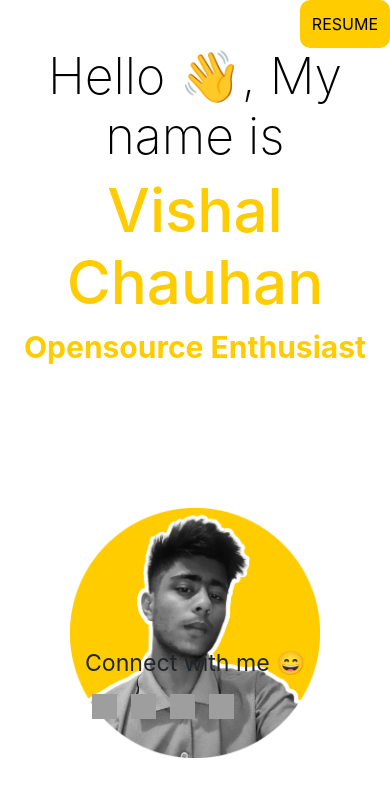
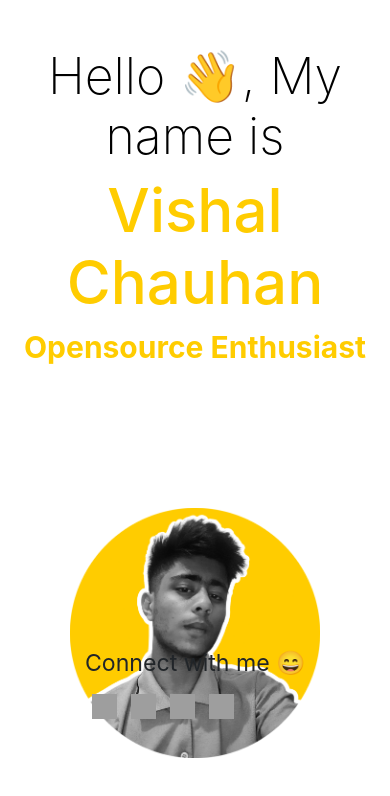
Before and after one commit to vish-han/my-portfolio-mark1, a React (Create React App) app: page / in a window 390 px wide. Shown: the top 796 px of the page. Built offline with nearby package versions, Linux system fonts and the light colour scheme; grey boxes are pictures that could not be loaded.

Commit message:
btn changes

```diff
--- a/src/Components/intro.css
+++ b/src/Components/intro.css
@@ -119,7 +119,7 @@
     flex-direction: column;
   }
 .btn{
-  display: hidden;
+  display: none;
 }
 .twitter a img {
   width:25px;
```
